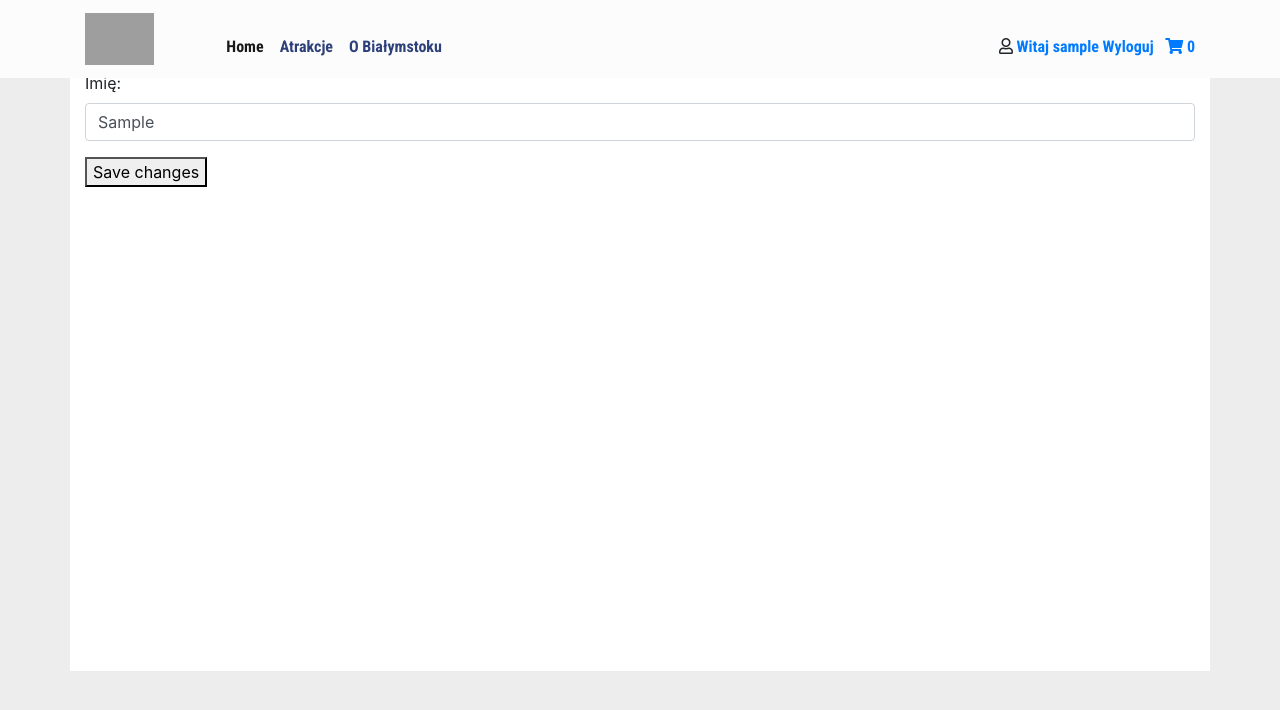
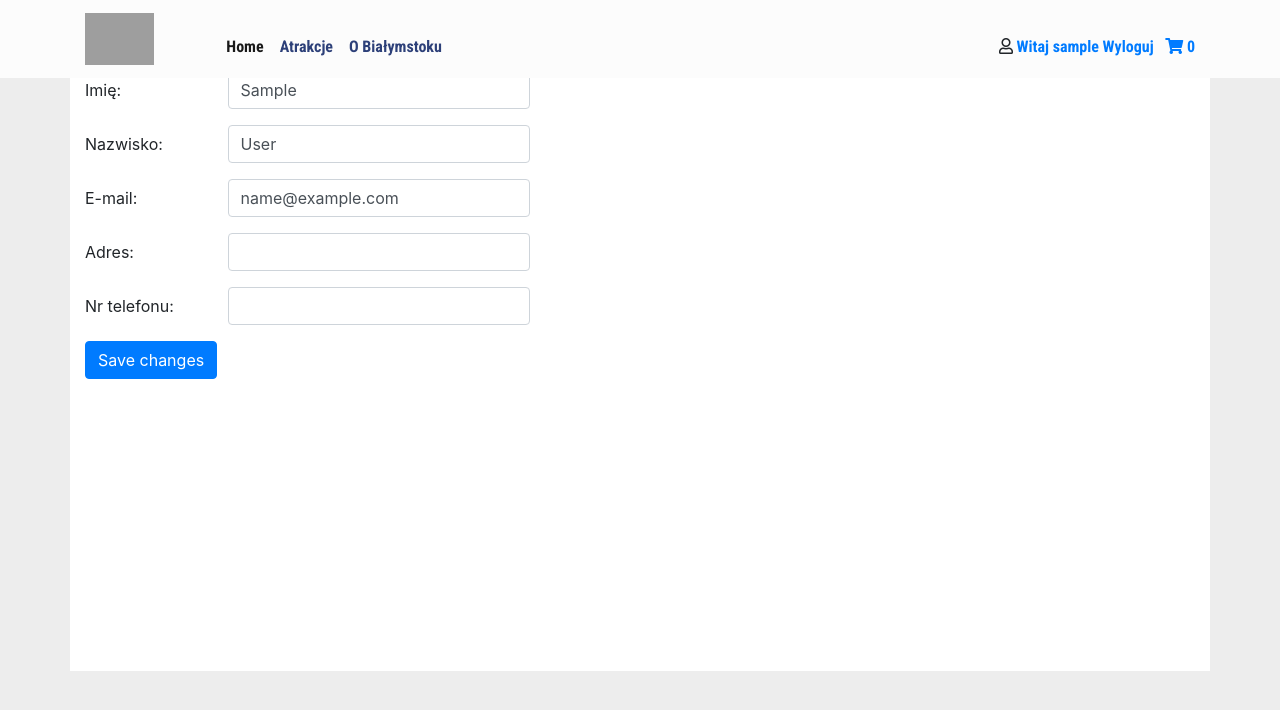
Before and after one commit to catchesfire/city-guide-app, a Django app: page /profile/ in a window 1280 px wide. Shown: the top 710 px of the page. Run offline with Django 3.2, Linux system fonts and the light colour scheme; the visitor is signed in with stand-in values (Sample User, id 1); some libraries are stand-ins or nearby versions; grey boxes are pictures that could not be loaded.

Commit message:
Added editing profile-part1

```diff
--- a/CityGuide/city_guide/forms.py
+++ b/CityGuide/city_guide/forms.py
@@ -24,10 +24,30 @@ class UserForm(forms.ModelForm):
         model = User
         fields = ['username', 'email', 'password', 'first_name', 'last_name' ]
 
+class UserUpdateForm(forms.ModelForm):
+    def __init__(self, *args, **kwargs):
+        super(UserUpdateForm, self).__init__(*args, **kwargs)
+        self.fields['first_name'].label = "Imię"
+        self.fields['last_name'].label = "Nazwisko"
+        self.fields['email'].label = "E-mail"
+
+    class Meta:
+        model = User
+        fields = [ 'first_name', 'last_name', 'email' ]
+        widgets = {
+            'first_name': forms.TextInput(attrs={'class' : 'form-control'}),
+            'last_name': forms.TextInput(attrs={'class' : 'form-control'}),
+            'email': forms.EmailInput(attrs={'class' : 'form-control'})
+        }
+
 class ProfileForm(forms.ModelForm):
     class Meta:
         model = Profile
         fields = ('address', 'phone_number')
+        widgets = {
+            'address': forms.TextInput(attrs={'class' : 'form-control'}),
+            'phone_number': forms.NumberInput(attrs={'class' : 'form-control'}),
+        }
 
 
 class OrderForm(forms.Form):
--- a/CityGuide/city_guide/models.py
+++ b/CityGuide/city_guide/models.py
@@ -72,8 +72,11 @@ class Tour(models.Model):
 
 class Profile(models.Model):
     user = models.OneToOneField(User, on_delete=models.CASCADE)
-    address = models.CharField(max_length=100, blank=True)
-    phone_number = models.CharField(max_length=12, blank=True)
+    address = models.CharField(max_length=100, blank=True, verbose_name="Adres")
+    phone_number = models.CharField(max_length=12, blank=True, verbose_name="Nr telefonu")
+
+    class Meta:
+        verbose_name_plural = "Categories"
 
 @receiver(post_save, sender=User)
 def create_user_profile(sender, instance, created, **kwargs):
--- a/CityGuide/city_guide/templates/city_guide/profile.html
+++ b/CityGuide/city_guide/templates/city_guide/profile.html
@@ -4,16 +4,63 @@
 
 
 <div class="container standard-container" >
-    <form method="post">
-        {% csrf_token %}
-        <div class="form-group">
-            <label for="firstname">Imię:</label>
-            <input type="text" class="form-control" id="firstname" name="firstname" value="{{user_form.first_name.value}}">
+    <div class="row">
+        <div class="col">
+            <form class="form" method="post">
+                {% csrf_token %}
+                {% for field in user_form %}
+                    {% if field.errors %}
+                    <div class="alert alert-danger">
+                        {{ field.errors}}
+                    </div>
+                    {% endif %}
+
+                    <div class="form-group row">
+
+                        <label class="col-form-label col-sm-3" for="{{field.id_for_label}}">{{field.label}}:</label>
+                        <div class="col-sm-7">
+                            {{field}}
+                        </div>
+                    </div>
+                {% endfor %}
+                {% for field in profile_form %}
+                    {% if field.errors %}
+                    <div class="alert alert-danger">
+                        {{ field.errors}}
+                    </div>
+                    {% endif %}
+                    <div class="form-group row">
+                        <label class="col-form-label col-sm-3" for="{{field.id_for_label}}">{{field.label}}:</label>
+                        <div class="col-sm-7">
+                            {{field}}
+                        </div>
+                    </div>
+                {% endfor %}
+                <!-- <div class="form-group">
+                    <label for="firstname">Imię:</label>
+                    <input type="text" class="form-control" id="firstname" name="{{user_form.first_name.name}}" value="{{user_form.first_name.value}}">
+                </div>
+                <div class="form-group">
+                    <label for="lastname">Nazwisko:</label>
+                    <input type="text" class="form-control" id="lastname" name="{{user_form.last_name.name}}" value="{{user_form.last_name.value}}">
+                </div>
+                <div class="form-group">
+                    <label for="mail">E-mail:</label>
+                    <input type="text" class="form-control" id="mail" name="{{user_form.email.name}}" value="{{user_form.email.value}}">
+                </div>
+                <div class="form-group">
+                    <label for="phone">Numer telefonu:</label>
+                    <input type="text" class="form-control" id="phone" name="{{profile_form.phone_number.name}}" value="{{profile_form.phone_number.value}}">
+                </div>
+                 -->
+                <button class="btn btn-primary" type="submit">Save changes</button>
+            </form>
         </div>
+        <div class="col">
 
+        </div>
+    </div>
 
-        <button type="submit">Save changes</button>
-      </form>
 </div>
 
 <!-- <div class="container" >
--- a/CityGuide/city_guide/views.py
+++ b/CityGuide/city_guide/views.py
@@ -8,12 +8,12 @@ from django.db.models import Q, Case, When
 from django.contrib.auth import authenticate, login, logout
 from django.contrib.auth.decorators import login_required
 from django.db import transaction
+from django.contrib import messages
 
-from .forms import FilterForm, SearchForm, SortForm, UserForm, OrderForm, ProfileForm
+from .forms import FilterForm, SearchForm, SortForm, UserForm, OrderForm, ProfileForm, UserUpdateForm
 
 def index(request):
     return render(request, 'city_guide/index.html', {})
-
 
 def logoutUser(request):
     logout(request)
@@ -31,7 +31,6 @@ def cartView(request):
     )
 
     return render(request, template_name, {'cart': orders})
-
 
 class AttractionsView(generic.ListView):
     filter_form_class = FilterForm
@@ -142,17 +141,19 @@ class UserLogFormView(View):
 @transaction.atomic
 def update_profile(request):
     if request.method == 'POST':
-        user_form = UserForm(request.POST, instance=request.user)
+        user_form = UserUpdateForm(request.POST, instance=request.user)
         profile_form = ProfileForm(request.POST, instance=request.user.profile)
+
         if user_form.is_valid() and profile_form.is_valid():
             user_form.save()
             profile_form.save()
-            messages.success(request, _('Your profile was successfully updated!'))
-            return redirect('settings:profile')
-        else:
-            messages.error(request, _('Please correct the error below.'))
+            print(":::::")
+            messages.success(request, ('Your profile was successfully updated!'))
+            return redirect('city_guide:profile')
+        # else:
+            # messages.error(request, _('Please correct the error below.'))
     else:
-        user_form = UserForm(instance=request.user)
+        user_form = UserUpdateForm(instance=request.user)
         user_form.address =  'cosssss'
         profile_form = ProfileForm(instance=request.user.profile)
     return render(request, 'city_guide/profile.html', {
@@ -160,6 +161,8 @@ def update_profile(request):
         'profile_form': profile_form
     })
 
+# to do
+# captcha
 class UserFormView(View):
     user_form_class = UserForm
     profile_form_class = ProfileForm
```
